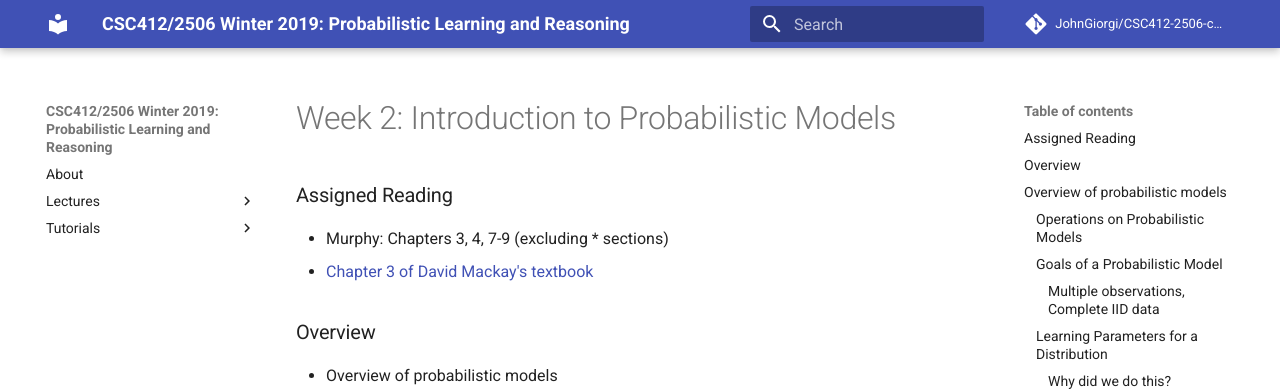
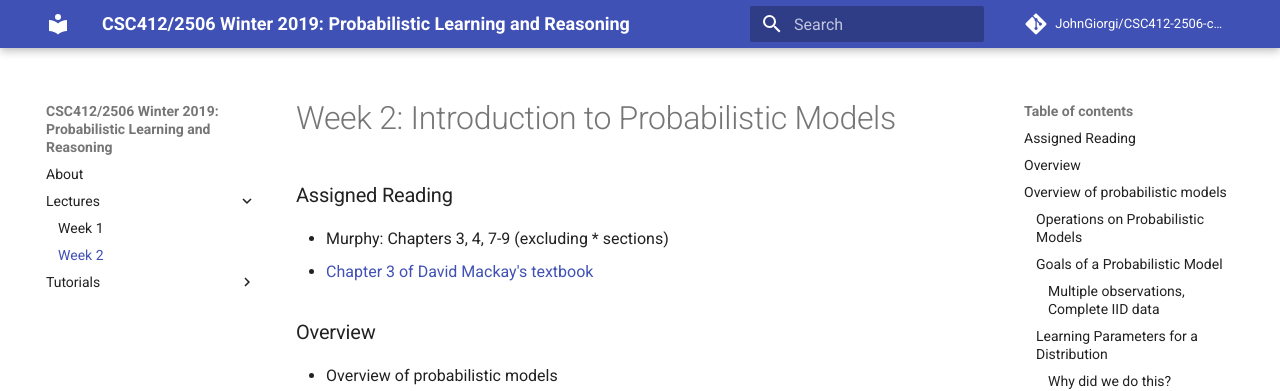
Before and after one commit to JohnGiorgi/CSC412-2506-course-notes, an MkDocs documentation site: the page built from docs/lectures/week_2.md, in a window 1280 px wide. Shown: the top 391 px of the page. Built offline with MkDocs 1.6.1 and Material for MkDocs 9.7.7, drawn with Linux system fonts in a browser that asks for light colours; formulas are drawn with MathJax 3; comment, search, counter and statistics services are not loaded.

Commit message:
:recycle: Change stylesheets dir to styles

```diff
--- a/mkdocs.yml
+++ b/mkdocs.yml
@@ -22,7 +22,7 @@
       link: 'https://github.com/JohnGiorgi'
 
 extra_css:
-  - 'stylesheets/extra.css'
+  - 'styles/extra.css'
 
 extra_javascript:
   # Add MathJax support
@@ -33,6 +33,7 @@
     - About: index.md
     - Lectures:
       - Week 1: lectures/week_1.md
+      - Week 2: lectures/week_2.md
     - Tutorials:
       - Week 1: tutorials/week_1.md
 
```
Also changed, not shown: docs/styles/extra.css (renamed from docs/stylesheets/extra.css).
